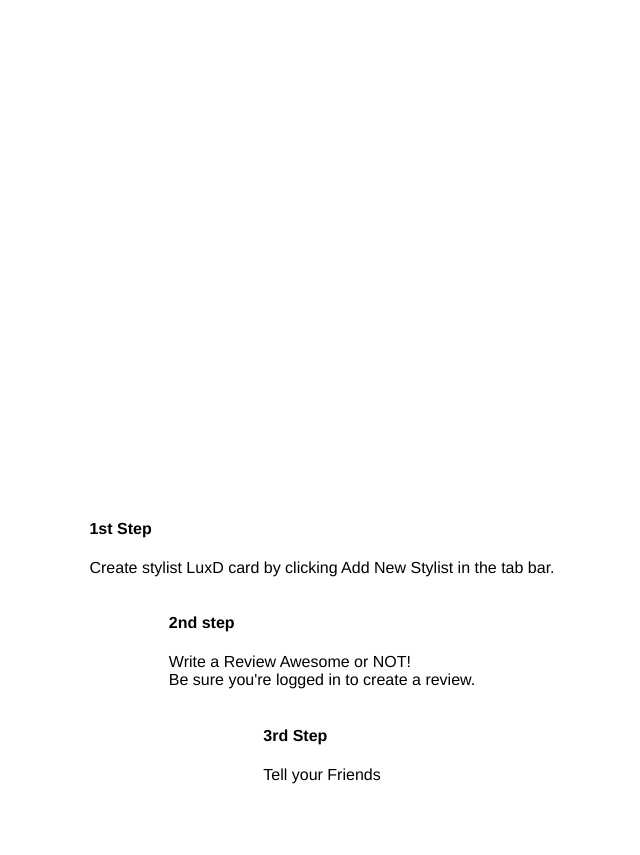
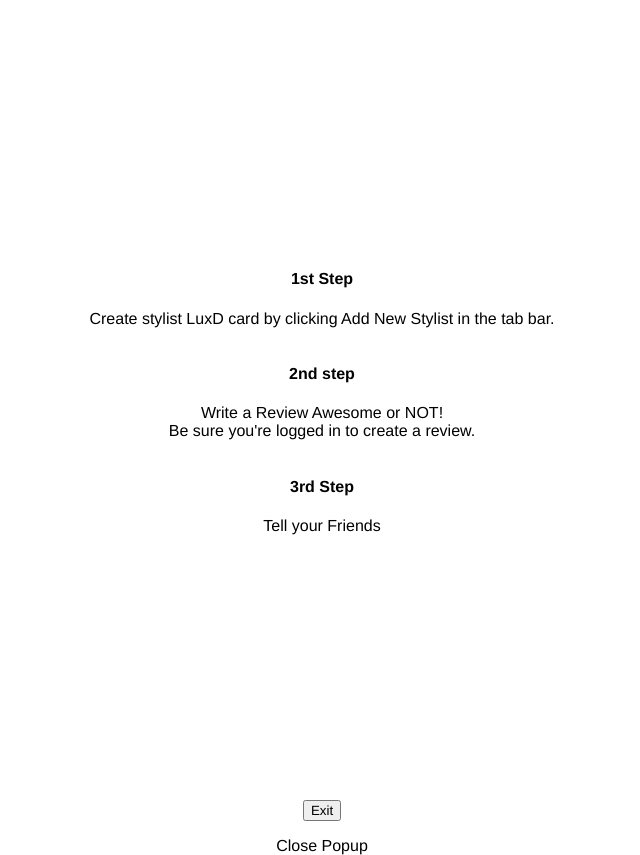
Before and after one commit to Carny94/LUXD-REVIEWS, a Node project: template views/stylist/steps.ejs in a window 1280 px wide. Shown: the whole page, without its empty margins (318-958 px from the left). Before the commit the page ends 784 px from the top, so only its background shows below. Run offline with Node 20 templates, Linux system fonts and the light colour scheme; the template is opened without the code that fills it, so the values that code supplies are empty.

Commit message:
working on pop up blocker

```diff
--- a/public/stylesheets/style.css
+++ b/public/stylesheets/style.css
@@ -93,7 +93,7 @@ text-align: center;
 font-family: 'Vidaloka', serif;
 font-size: large;
 }
-.scroll-to-bottom::before {
+.scroll-to-bottom{
   content: "\21E9";
   font-size: 24px;
   display: block; /* Hide the element by default */
@@ -102,13 +102,38 @@ font-size: large;
   margin-left: 50%;
   cursor: pointer;
 }
+
+.popup-position{
+  display:none;
+  position: fixed;
+  top: 0;
+  left: 0;
+  background-color: rgba(0,0,0,0.7);
+  width: 100%;
+  height: 100%;
+}
+.popup-wrapper{
+  text-align: center;
+  }
+  .popup-container{
+
+    background-color: #fff;
+    padding: 20px;
+    border-radius: 10px;
+    width: 300px;
+    margin: 70px auto;
+
+    a{
+        cursor: pointer;
+    }
+}
 .steps-container {
   display: flex;
   flex-direction: column;
   align-items: center; /* Center the container horizontally */
-  justify-content: flex-end; /* Center the container vertically */
   height: 100vh; /* Set the height to 100% of the viewport height for vertical centering */
-  margin-top: auto;
+  justify-items: center;
+  justify-content: center;
 }
 
 /* Show Page */
--- a/routes/index.js
+++ b/routes/index.js
@@ -6,7 +6,9 @@ const passport = require('passport');
 router.get('/', function(req, res, next) {
   res.render('index', { title: 'Express' });
 });
-rou
+router.get('/steps', function(req, res, next) {
+  res.render('stylist/steps', {title: 'Steps'});
+});
 
 router.get('/auth/google', passport.authenticate(
   // Which passport strategy is being used?
--- a/views/index.ejs
+++ b/views/index.ejs
@@ -7,6 +7,7 @@
     <title>Document</title>
 </head>
 <body>
+
     <div class="about-container">
         <p class="about">Welcome to LuxD Reviews, your ultimate destination for
             elevating your styling experience.
@@ -16,8 +17,11 @@
             hair, makeup & more ! <br><br> CLICK BELOW FOR QUICK INSTRUCTIONS
 
         </p>
+        <div class="popup-position" id="steps-popup">
+            <% include('./stylist/steps'); %>
+      </div>
     </div>
-    <a href="/steps.ejs" target="_blank">Click for Steps</a>
+    <a href="/steps" >Click for Steps</a>
 
 </body>
 </html>
--- a/views/stylist/steps.ejs
+++ b/views/stylist/steps.ejs
@@ -4,10 +4,11 @@
     <meta charset="UTF-8">
     <meta name="viewport" content="width=device-width, initial-scale=1.0">
     <title>Steps</title>
-    <link rel="stylesheet" href="../public/stylesheets/style.css">
+    <link rel="stylesheet" href="/stylesheets/style.css">
 
 </head>
 <body>
+    <div class="popup-wrapper">
         <div class="steps-container">
             <div class="do-first">
                 <h4>1st Step</h4>
@@ -22,7 +23,25 @@
                 <p>Tell your Friends<br> <a href="click-to-start"></a></p>
             </div>
         </div>
+        <div class="modal">
+            <button class="btn btn-primary btn-block">Exit</button>
+            <p><a herf="javascript:void(0)" onclick="toggle_visibility('steps-popup');">Close Popup</a></p>
+          </div>
+          <script>
+         function toggle_visibility(id) {
+                var e = document.getElementById(id);
 
+                // Get the computed style
+                var computedStyle = window.getComputedStyle(e);
+
+                if (computedStyle.display === 'none' || e.style.display === 'none') {
+                    e.style.display = 'block';
+                } else {
+                    e.style.display = 'none';
+                }
+                }
+    </script>
+    </div>
 
 
 </body>
```
Lines whose indentation alone changed are shown as unchanged.
